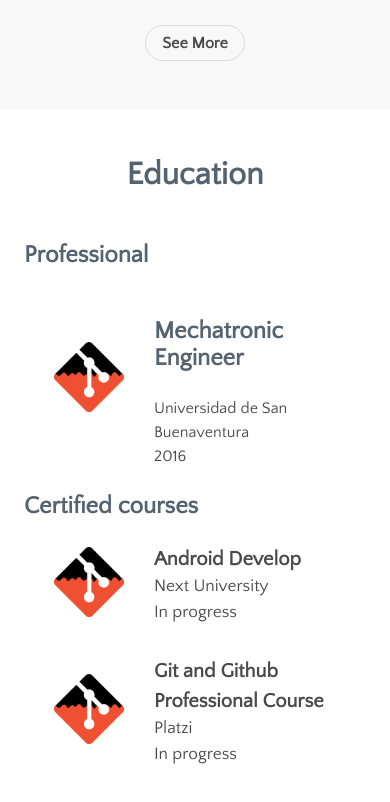
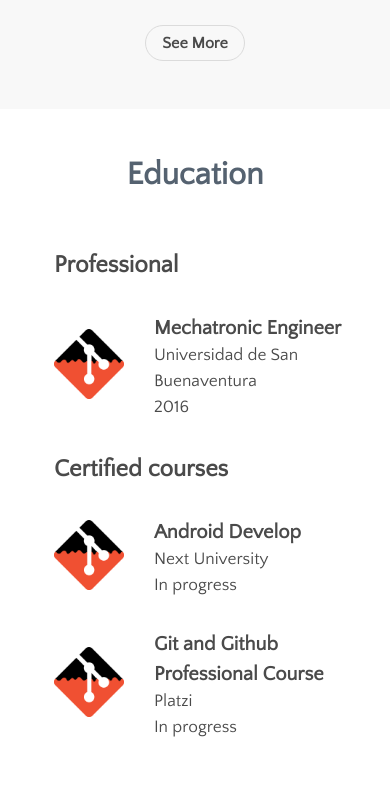
Before and after one commit to MarcelaDJ/MarcelaDJ.github.io, a plain HTML site: page index.html in a window 390 px wide. Shown: the part 2953-3755 px from the top of the page. Drawn offline with nearby package versions, Linux system fonts and the light colour scheme; a web font is replaced by a local one.

Commit message:
ajuste textos y titulos respponsive y web

```diff
--- a/index.html
+++ b/index.html
@@ -407,23 +407,23 @@ android developer">
                 <h1 class="title is-1 has-text-centered en-opt">Education</h1>
                 <h1 class="title is-1 has-text-centered es-opt">Estudios</h1>
                 <div class="container-subclass">
-                    <h3 class="title is-3 en-opt">Professional</h3>
-                    <h3 class="title is-3 es-opt">Profesional</h3>
+                    <h3 class="en-opt">Professional</h3>
+                    <h3 class="es-opt">Profesional</h3>
                     <div class="grid-container">
                         <div class="grid-item">
                             <img src="src/skills_icons/git.png" alt="GIT image">
                         </div>
-                        <div class="grid-item">
-                            <h4 class="title is-3 es-opt">Ingenieria Mecatrónica </h4>
-                            <h4 class="title is-3 en-opt">Mechatronic Engineer</h4>
-                            <p id="studieitem">Universidad de San Buenaventura</p>
-                            <p id="studieitem">2016</p>
+                        <div class="grid-item" id="studieitem">
+                            <h4 class="es-opt">Ingenieria Mecatrónica </h4>
+                            <h4 class="en-opt">Mechatronic Engineer</h4>
+                            <p>Universidad de San Buenaventura</p>
+                            <p>2016</p>
                         </div>
                     </div>
                 </div>
                 <div class="container-subclass">
-                    <h3 class="title is-3 es-opt">Cursos Certificados</h3>
-                    <h3 class="title is-3 en-opt">Certified courses</h3>
+                    <h3 class="es-opt">Cursos Certificados</h3>
+                    <h3 class="en-opt">Certified courses</h3>
                     <div class="grid-container">
                         <div class="grid-item">
                             <img src="src/skills_icons/git.png" alt="GIT image">
--- a/styles/main_styles.css
+++ b/styles/main_styles.css
@@ -274,11 +274,18 @@ a:hover {
 
 .container-subclass {
     align-content: center;
+    margin-left: 170px;
+}
+
+.container-subclass h3 {
+    font-size: 2rem;
+    font-weight: bold;
+    margin: 30px;
 }
 
 .grid-container {
     display: grid;
-    grid-template-columns: 100px 1fr;
+    grid-template-columns: 130px 1fr;
     grid-template-rows: auto;
     grid-gap: 30px;
     align-items: center;
@@ -290,9 +297,14 @@ a:hover {
 }
 
 #studieitem h4 {
+    margin-left: 60px;
     font-size: 1.25rem;
-    margin-bottom: 0px;
     font-weight: bold;
+}
+
+#studieitem p {
+    margin-left: 60px;
+    font-size: 1.082rem;
 }
 
 
@@ -647,7 +659,13 @@ a:hover {
     /* Education
   /*********************************/
     .container-subclass {
+        margin-left: 0px;
         align-content: center;
+    }
+    .container-subclass h3 {
+        font-size: 1.5rem;
+        font-weight: bold;
+        margin: 30px;
     }
     .grid-container {
         display: grid;
@@ -661,14 +679,13 @@ a:hover {
         padding-left: 30px;
     }
     #studieitem h4 {
+        margin-left: 0px;
         font-size: 1.25rem;
         margin-bottom: 0px;
         font-weight: bold;
     }
     #studieitem p {
-        font-size: 1.082rem;
-    }
-    #carrer p {
+        margin-left: 0px;
         font-size: 1.082rem;
     }
 }
```
